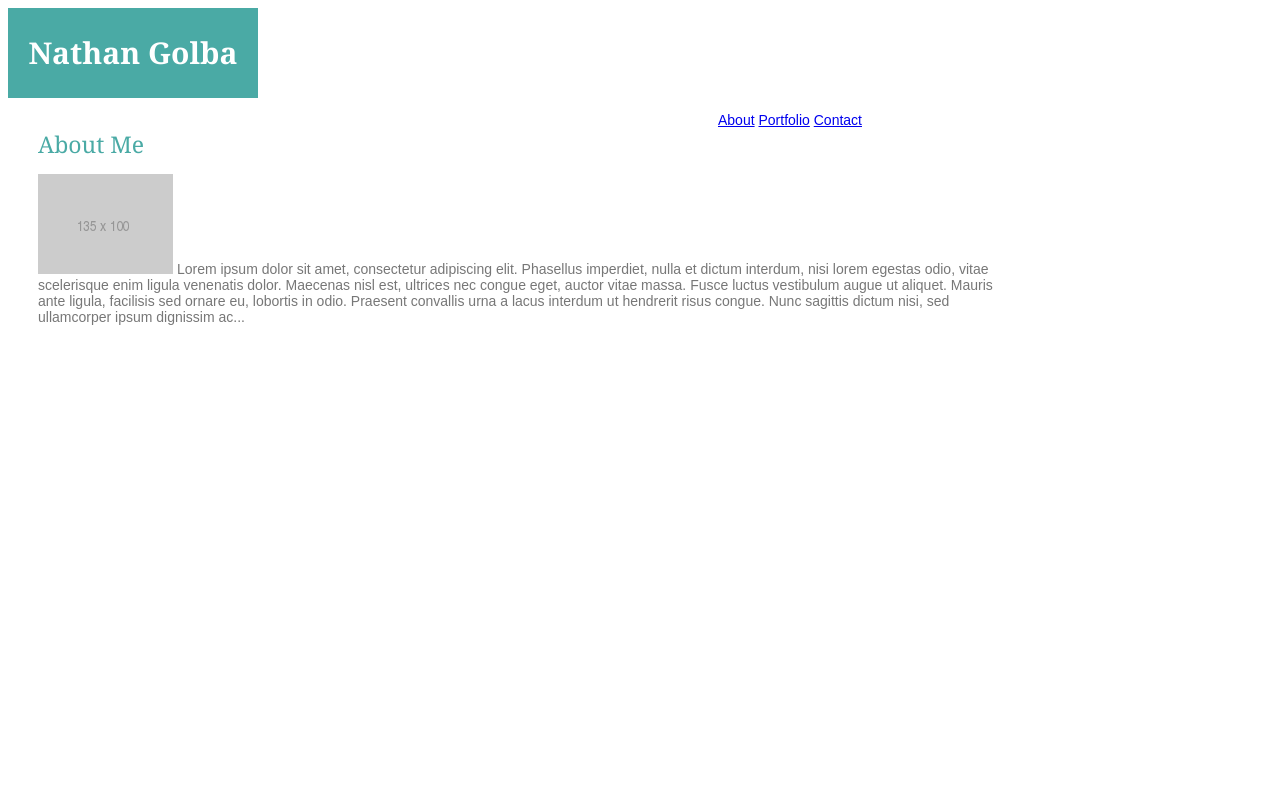
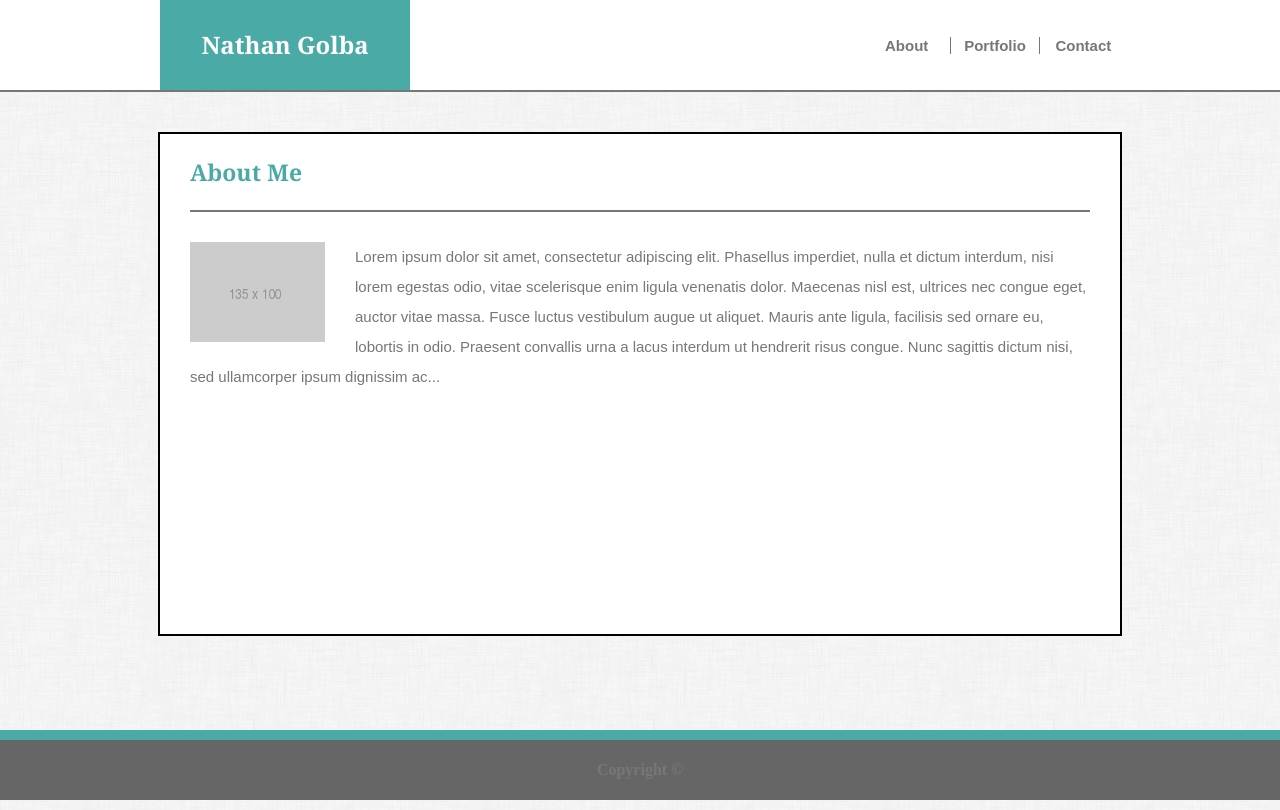
Before and after one commit to ngolba/Basic-Portfolio, a plain HTML site: page index.html in a window 1280 px wide. Drawn offline with Linux system fonts and the light colour scheme.

Commit message:
Desktop Work 7.27

```diff
--- a/assets/css/style.css
+++ b/assets/css/style.css
@@ -1,3 +1,18 @@
+
+* {
+    margin: 0;
+    padding: 0;
+    border: 0;
+    outline: 0;
+    font-size: 100%;
+    vertical-align: baseline;
+    background: transparent;
+}
+
+.wrapper {
+    min-height: 100%;
+    margin-bottom: -60px;
+}
 .mainHeader {
     background-color: #4aaaa5;
     color: white;
@@ -6,46 +21,113 @@
     height: 90px;
     text-align: center;
     position: relative;
+    float: left;
     line-height: 90px;
-    font-size: 15px;
+    font-size: 24px;
 }
 
 .topBar {
     width: 960px;
+    height: 90px;
+    position: relative;
+    /* border: 2px solid black; */
     /* display: inline-block;  */
-    /* margin: auto;  */
+    margin: auto;
+}
+
+.topBarContainer {
+    background-color: white;
+    border-bottom: 2px solid #777777;
+    width: 100%;
+}
+.navBar {
+    width: 250px;
+    float: right;
+    /* border: 2px solid black; */
+    column-count: 3;
+    column-rule: 1px solid #777777;
+    font-family: Arial, Helvetica, sans-serif;
+    font-weight: bold;
+    font-size: 15px;
+    text-align: center;
+    color: #777777;
+    position: relative;
+    padding: 37px 0;
+    /* padding: 35px; */
+    /* margin: auto; */
+}
+
+a:link {
+    text-decoration: none;
+    color: #777777;
+}
+
+a:visited {
+    color: #777777;
+}
+
+body {
+   background-image: url("../images/dust_scratches.png");
+   height: 100%;
+   margin: 0;
+
+}
+
+.aboutBox {
+    height: 500px;
+    width: 960px;
+    background-color: white;
+    border: 2px solid black;
+    margin: 40px auto;
 }
 .aboutMe {
-    background-image: url("assets/images/135x100.png");
-    background-position: right ;
-    width: 960px;
-    /* margin: auto; */
-    padding: 30px;
+    width: 900px;
+    border-bottom: 2px solid #777777;
+    margin: 0 auto;
+    line-height: 100%;
+    padding: 30px 0;
 }
 
-nav {
-    /* column-count: 3; */
-    /* column-rule-style: 5px solid #777777; */
+/* nav {
+    column-count: 3; */
+    /* column-rule-style: 5px solid #777777;
     float: right;
     position: relative;
     width: 250px;
-}
+} */
 
 .aboutHead {
     color: #4aaaa5;
     font-family: Georgia, 'Times New Roman', Times, serif;
     font-size: 23px;
-}
-
-p {
-    font-size: 14px;
-    color: #777777;
-    font-family: Arial, 'Helvetica Neue', Helvetica, sans-serif;
+    font-weight: bold;
 }
 
 .aboutParagraph {
-    display: inline;
+    padding: 30px;
+    font-size: 15px;
+    color: #777777;
+    font-family: Arial, 'Helvetica Neue', Helvetica, sans-serif;
+    line-height: 30px;
 }
+
+.img {
+    float: left;
+    padding-right: 30px;
+}
+
+footer {
+    height: 60px;
+    width: 100%;
+    color: #777777;
+    background-color: #666666;
+    border-top: 10px solid #4aaaa5;
+    text-align: center;
+    line-height: 60px;
+    position: sticky;
+    bottom: 0;
+}
+
 
 /* measurements:
     cat picture: 135px X 100px
@@ -56,7 +138,7 @@ p {
     blue line: 10px
     grey bottom: 59px
     header font-size: 23px
-    main font-size: 14px
+    main font-size: 15px
     */
 
     /* Teal color (used for headings and backgrounds): #4aaaa5
--- a/index.html
+++ b/index.html
@@ -6,35 +6,56 @@
     <link rel="stylesheet" type="text/css" href="assets/css/style.css"/>
 </head>
 <body>
+  <div class="wrapper">
+    <div class="topBarContainer">
         <div class="topBar">
             <header class="mainHeader">
                 <h1>Nathan Golba</h1>
             </header>
+            <div class="navBar">
 
                 <nav>
-            <p>
                     <a href="#">About</a>
+                </nav>
+
+                <nav>
                     <a href="#">Portfolio</a>
+                </nav>
+
+                <nav>
                     <a href="#">Contact</a>
-            </p>
                 </nav>
+
             </div>
+        </div>
+    </div>
+
+
+    <div class="bodyOfPage">
+
+        <div class="aboutBox">
 
             <div class="aboutMe">
                 <header class="aboutHead">About Me</header>
+            </div>
 
+            <div class="aboutParagraph">
                 <p>
-            <span class="aboutParagraph">
-                <img src="assets/images/135x100.png" width="135" height="100" alt="placeholder">
-            </span>
-            <span class="aboutParagraph">
+                    <img class="img" src="assets/images/135x100.png" width="135" height="100" alt="placeholder">
                     Lorem ipsum dolor sit amet, consectetur adipiscing elit. Phasellus imperdiet, nulla et dictum interdum, nisi lorem egestas odio, vitae scelerisque enim ligula venenatis dolor. Maecenas nisl est, ultrices nec congue eget, auctor vitae massa. Fusce luctus vestibulum augue ut aliquet. Mauris ante ligula, facilisis sed ornare eu, lobortis in odio. Praesent convallis urna a lacus interdum ut hendrerit risus congue. Nunc sagittis dictum nisi, sed ullamcorper ipsum dignissim ac...
-            </span>
                 </p>
+            </div>
+
+        </div>
+    </div>
+</div>
+
+    <footer>
+        <h4>Copyright ©</h4>
+    </footer>
 
 
 
-    </div>
 
 </body>
 </html>
```
Also changed, not shown: assets/images/oriental.png (added). Lines whose indentation alone changed are shown as unchanged.
